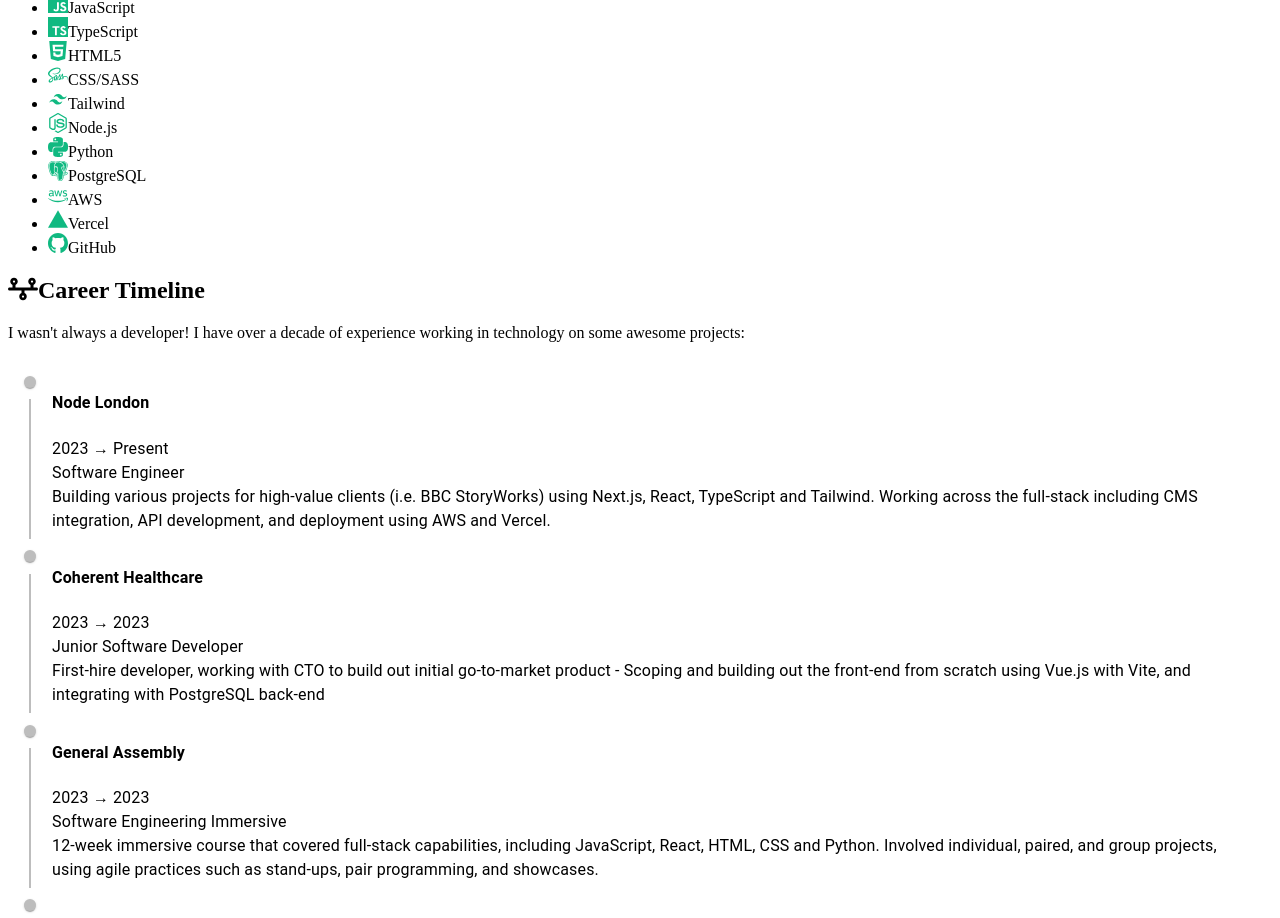
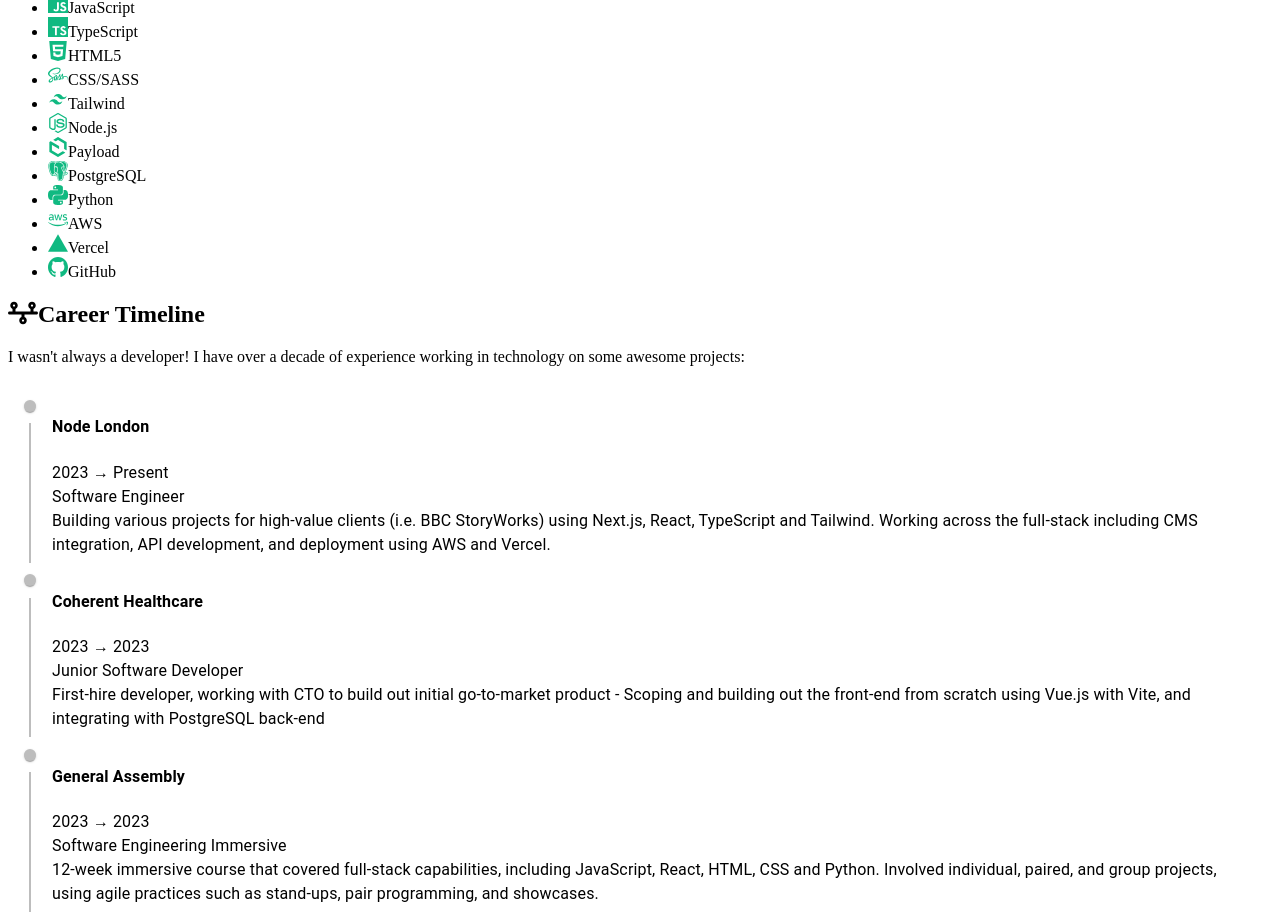
Before and after one commit to james-gulland/portfolio, a React (Create React App) app in the folder client/: page / in a window 1280 px wide. Shown: the part 5755-6673 px from the top of the page. Built offline with nearby package versions, Linux system fonts and the light colour scheme; the HTML template or start-up script is replaced by a standard one.

Commit message:
minor improvements to page

```diff
--- a/client/src/components/Contact.js
+++ b/client/src/components/Contact.js
@@ -7,13 +7,13 @@ const Contact = () => {
 
   return (
     <>
-      <Link className="profile" to={'mailto:jamesgulland@gmail.com'} as={Link} target="_blank">
+      <a className="profile" href='mailto:jamesgulland@gmail.com'>
         <div className="button contact-email"><FontAwesomeIcon className="icon" icon={faEnvelope} />Email</div>
-      </Link>
-      <Link className="profile" to={'https://www.linkedin.com/in/jamesgulland/'} as={Link} target="_blank">
+      </a>
+      <Link className="profile" to={'https://www.linkedin.com/in/jamesgulland/'} target="_blank" rel="noopener noreferrer">
         <div className="button contact-linkedIn"><FontAwesomeIcon className="icon" icon={faLinkedin} />LinkedIn</div>
       </Link>
-      <Link className="profile" to={'https://github.com/james-gulland/'} as={Link} target="_blank">
+      <Link className="profile" to={'https://github.com/james-gulland/'} target="_blank" rel="noopener noreferrer">
         <div className="button contact-github"><FontAwesomeIcon className="icon" icon={faGithub} />GitHub</div>
       </Link>
     </>
--- a/client/src/components/SkillPill.js
+++ b/client/src/components/SkillPill.js
@@ -11,6 +11,7 @@ import aws from '../assets/icons/aws.svg'
 import github from '../assets/icons/github.svg'
 import postgresql from '../assets/icons/postgresql.svg'
 import sass from '../assets/icons/sass.svg'
+import payload from '../assets/icons/payload.svg'
 
 const skills = [
   { name: 'React', icon: react },
@@ -21,8 +22,9 @@ const skills = [
   { name: 'CSS/SASS', icon: sass },
   { name: 'Tailwind', icon: tailwind },
   { name: 'Node.js', icon: nodejs },
+  { name: 'Payload', icon: payload },
+  { name: 'PostgreSQL', icon: postgresql },
   { name: 'Python', icon: python },
-  { name: 'PostgreSQL', icon: postgresql },
   { name: 'AWS', icon: aws },
   { name: 'Vercel', icon: vercel },
   { name: 'GitHub', icon: github }
--- a/client/src/styles/components/_controls.scss
+++ b/client/src/styles/components/_controls.scss
@@ -48,11 +48,11 @@
 .link {
   background:
     linear-gradient(to right, var(--greyLight)),
-    linear-gradient(to right, var(--greyLight), var(--primary));
+    linear-gradient(to right, var(--black));
   background-size: 100% 0.1em, 0 0.1em;
   background-position: 100% 100%, 0 100%;
   background-repeat: no-repeat;
-  transition: background-size 250ms;
+  transition: background-size 200ms;
 }
 
 .link:hover,
--- a/client/src/styles/components/_variables.scss
+++ b/client/src/styles/components/_variables.scss
@@ -26,8 +26,10 @@ $size-smallbertha: 3rem;
 $size-bigbertha: 4.5rem;
 
 html::selection {
-    background-color: var(--primary-light);
+    background-color: var(--primary);
+    color: var(--white);
 }
+
 
 // headings
 h1 {
```
Also changed, not shown: client/src/assets/icons/payload.svg (added).
